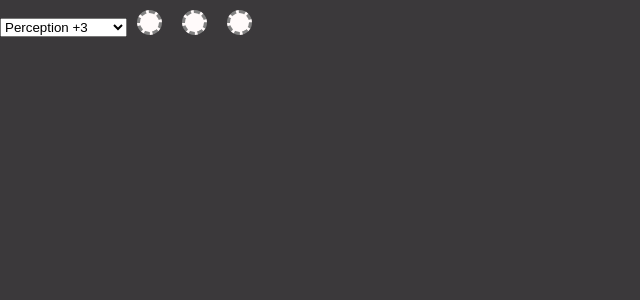
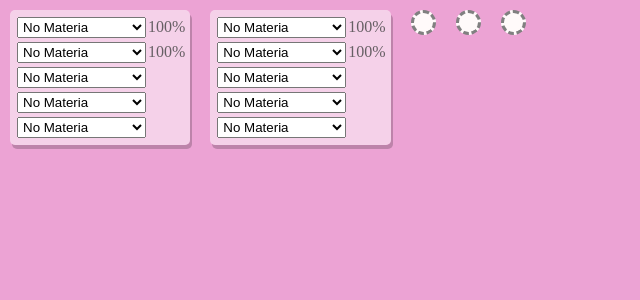
Before and after one commit to Apurril/ffxiv-materia, a React app: page / in a window 1280 px wide. Shown: the top 300 px of the page, without its empty margins (0-640 px from the left). Built offline with nearby package versions, Linux system fonts and the light colour scheme.

Commit message:
percentages and stuff

```diff
--- a/src/components/App.css
+++ b/src/components/App.css
@@ -3,7 +3,24 @@
   width: 25px;
   height: 25px;
   border-radius: 50%;
-    border:dashed grey;
+  border: dashed grey;
   margin: 10px;
   cursor: pointer;
 }
+
+.materiaSelector {
+  padding: 1px;
+  margin: 2px;
+}
+.materiaSelector-group {
+  display: inline-flex;
+  flex-direction: column;
+
+  border-radius: 5px 5px 5px 5px;
+  background-color: rgba(255, 255, 255, 0.5);
+
+  box-shadow: 2px 4px rgba(0, 0, 0, 0.2);
+
+  margin: 10px;
+  padding: 5px;
+}
--- a/src/components/App.jsx
+++ b/src/components/App.jsx
@@ -1,56 +1,115 @@
+/* eslint-disable jsx-a11y/control-has-associated-label */
 /* eslint-disable react/prop-types */
 /* eslint-disable no-unused-vars */
 /* eslint-disable no-console */
-/* eslint-disable jsx-a11y/control-has-associated-label */
 
-import React from "react";
+import React, { useState } from "react";
 import "./App.css";
 
 const materias = {
   Perception: {
-    name: "Gatherer's Guile Materia",
+    name: "Gatherer's Guile",
     values: [3, 4, 5, 6, 10, 15, 12, 20],
   },
   Gathering: {
-    name: "Gatherer's Guerdon Materia",
+    name: "Gatherer's Guerdon",
     values: [3, 4, 5, 6, 10, 15, 12, 20],
   },
   GP: {
-    name: "Gatherer's Grasp Materia",
+    name: "Gatherer's Grasp",
     values: [1, 2, 3, 4, 6, 8, 7, 9],
   },
 };
 
+const meldChances = [
+  [90, 48, 28, 16],
+  [82, 44, 26, 16],
+  [70, 38, 22, 14],
+  [58, 32, 20, 12],
+  [17, 10, 7, 5],
+  [17, 0, 0, 0],
+  [17, 10, 7, 5],
+  [17, 0, 0, 0],
+];
 const overmeldTiers = [true, true, true, true, true, false, true, false];
+
+const preMeldSlots = 2;
 
 const OptionGroup = ({ name, options }) => (
   <optgroup label={`${name}`}>{options}</optgroup>
 );
 
-const App = () => {
-  const handleOnClick = (e) => {
-    // stuff
-    console.log(`Clicked! ${e.target.value}`);
+const meldChanceCalc = (index, slot, preSlots) => {
+  if (slot < preSlots) {
+    return "100%";
+  }
+  if (index === "-1") {
+    return "";
+  }
+  if (slot >= preSlots) {
+    return `${meldChances[index][slot - preSlots]}%`;
+  }
+
+  return "Impossible!!";
 };
 
-  const MateriaSelector = () => {
+const MateriaSelector = ({ slot }) => {
+  const [materiaLabel, setMateriaLabel] = useState(slot < preMeldSlots ? "100%" : "");
+  const [selectedMateria, setSelectedMateria] = useState("test");
+
+  const handleChange = (e) => {
+    const [index, type] = e.target.value.split(":");
+    // console.log(`Type: ${type}, index: ${index}`);
+    console.log(e.target.value);
+
+    setMateriaLabel(meldChanceCalc(index, slot, preMeldSlots));
+
+    setSelectedMateria(e.target.value);
+  };
   const optionGroups = [];
+
+  optionGroups.push(<option onClick={(e) => handleChange(e)} key="no-materia" value="-1">No Materia</option>);
 
   Object.keys(materias).forEach((type) => {
     const options = [];
 
-      materias[type].values.forEach((stat) => {
-        options.push(<option onClick={(e) => handleOnClick(e)} key={`${type}-${stat}`} value={`${type} ${stat}`}>{`${type} +${stat}`}</option>);
+    materias[type].values.forEach((stat, index) => {
+      options.push(<option key={`${type}-${stat}`} value={`${index}:${type}`}>{`${type} +${stat}`}</option>);
     });
-      optionGroups.push(<OptionGroup key={`group-${type}`} name={type} options={options} />);
+    optionGroups.push(<OptionGroup key={`group-${type}`} name={materias[type].name} options={options} />);
   });
 
-    return (<select name="materia" id="materia-select">{optionGroups}</select>);
+  return (
+    <div>
+      <label htmlFor="materia-select">
+        <select className="materiaSelector" name="materia" id={`materia-select-${slot}`} onChange={handleChange} value={selectedMateria}>{optionGroups}</select>
+        {materiaLabel}
+      </label>
+    </div>
+  );
+};
+
+const App = () => {
+  const handleOnClick = (e) => {
+    console.log(`Clicked! ${e.target.value}`);
   };
 
   return (
     <div>
-      <MateriaSelector />
+      <div className="materiaSelector-group">
+        <MateriaSelector slot={0} />
+        <MateriaSelector slot={1} />
+        <MateriaSelector slot={2} />
+        <MateriaSelector slot={3} />
+        <MateriaSelector slot={4} />
+      </div>
+      <div className="materiaSelector-group">
+        <MateriaSelector slot={0} />
+        <MateriaSelector slot={1} />
+        <MateriaSelector slot={2} />
+        <MateriaSelector slot={3} />
+        <MateriaSelector slot={4} />
+      </div>
       <button type="button" className="meld-slot" onClick={handleOnClick} />
       <button type="button" className="meld-slot" onClick={handleOnClick} />
       <button type="button" className="meld-slot" onClick={handleOnClick} />
--- a/src/index.css
+++ b/src/index.css
@@ -2,8 +2,8 @@ html, body {
   margin: 0;
   padding: 0;
   box-sizing: border-box;
-  background-color: rgb(59, 57, 59);
-  color: rgb(179, 179, 179);
+  background-color: rgb(236, 163, 212);
+  color: rgba(66, 66, 66, 0.8);
 }
 * {
   margin: 0;
```
Lines whose indentation alone changed are shown as unchanged.
